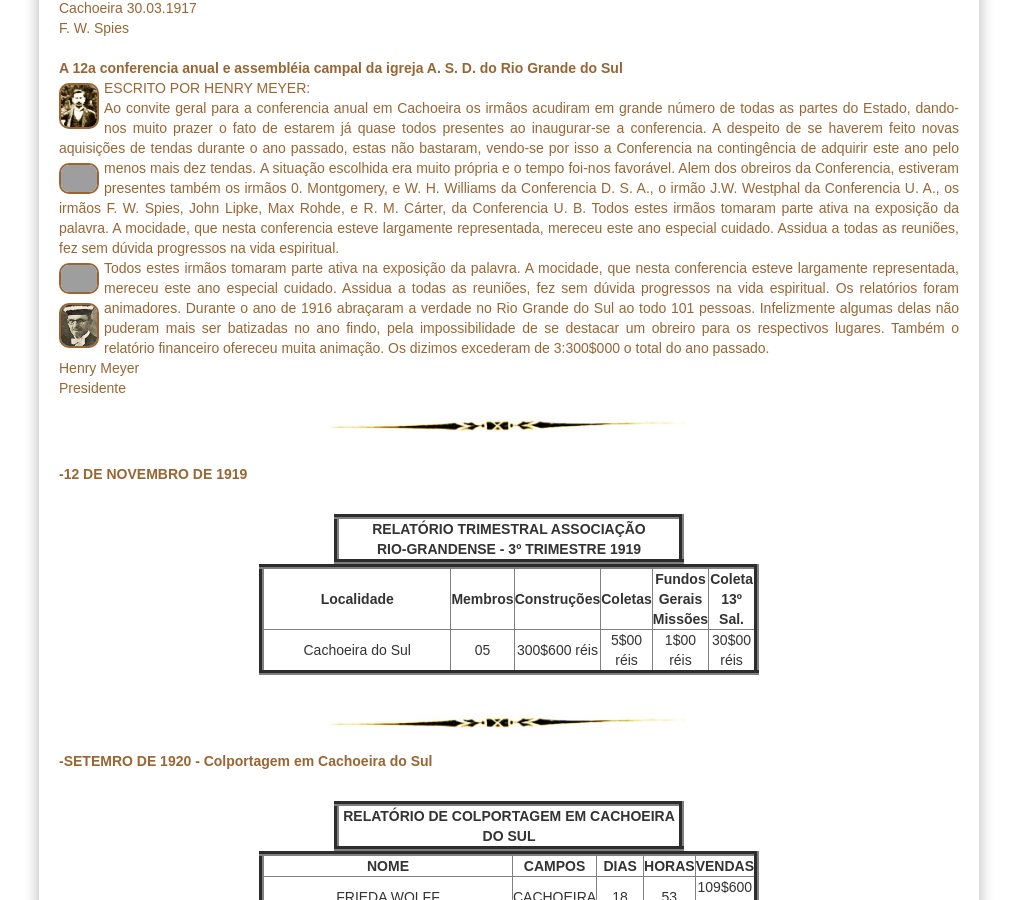
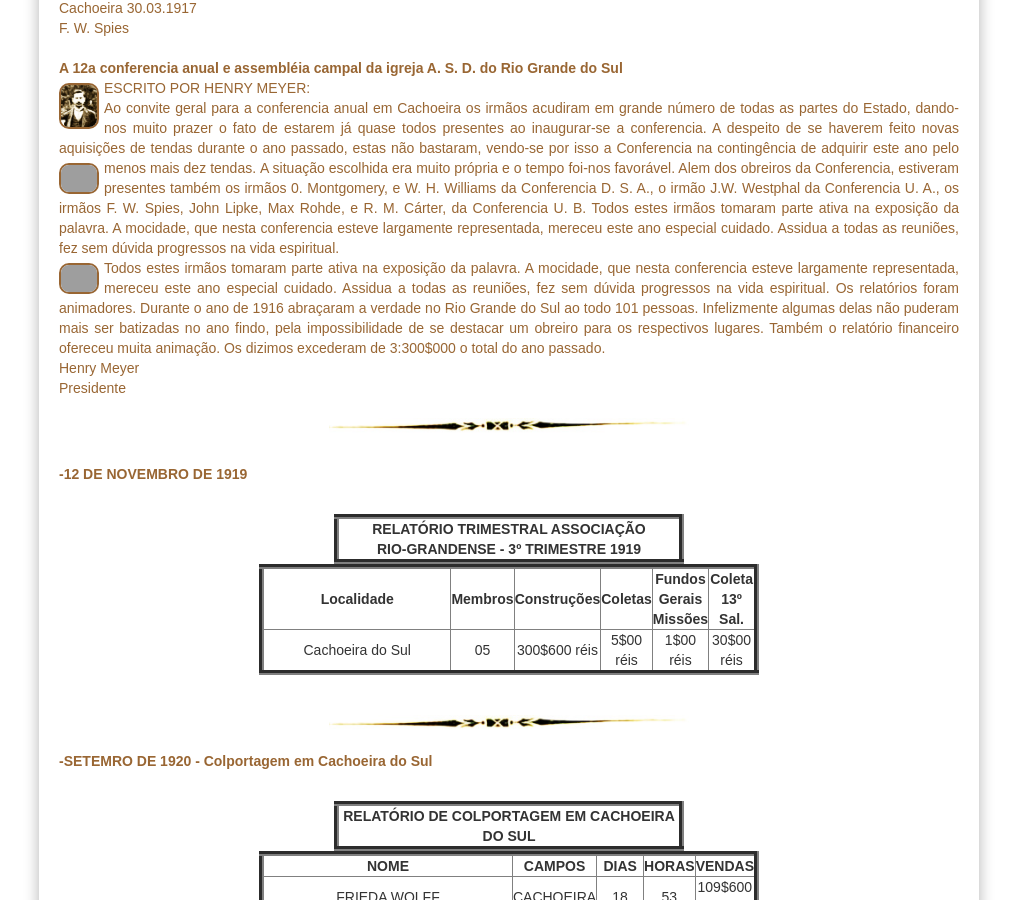
Before and after one commit to claudiovargas1955/claudiovargas1955.github.io, a Jekyll site: the page built from _pages/história-da-iasd-cachoeira.html, in a window 1280 px wide and 900 px high, scrolled down 2404 px. Shown: the whole window, without its empty margins (131-1148 px from the left). Built offline with Jekyll 4.4.1, drawn with Linux system fonts in a browser that asks for light colours; some web fonts are replaced; grey boxes are pictures that could not be loaded.

Commit message:
Update história-da-iasd-cachoeira.html

```diff
--- a/_pages/história-da-iasd-cachoeira.html
+++ b/_pages/história-da-iasd-cachoeira.html
@@ -252,7 +252,7 @@ Assidua a todas as reuniões, fez sem dúvida progressos na vida espiritual.<br>
 <img class="esq5" style="float:left"; src="/images/j w westphal.jpg" class="img-responsive" width="40px" title="Pr. J W Westphal *1861/+1949";/>
 Todos estes irmãos tomaram parte ativa na exposição da palavra. A mocidade, que nesta conferencia esteve largamente representada, mereceu este ano especial cuidado.
 Assidua a todas as reuniões, fez sem dúvida progressos na vida espiritual. Os relatórios foram animadores. Durante o ano de 1916 abraçaram a verdade no Rio Grande do
-<img class="esq5" style="float:left"; src="/images/john-lipke.jpg" class="img-responsive" width="40px" title="Pr. John Lipke";/>
+
 Sul ao todo 101 pessoas. Infelizmente algumas delas não puderam mais ser batizadas no ano findo, pela impossibilidade de se destacar um obreiro para os respectivos
 lugares. Também o relatório financeiro ofereceu muita animação. Os dizimos excederam de 3:300$000 o total do ano passado.<br>
  Henry Meyer <br>
```
